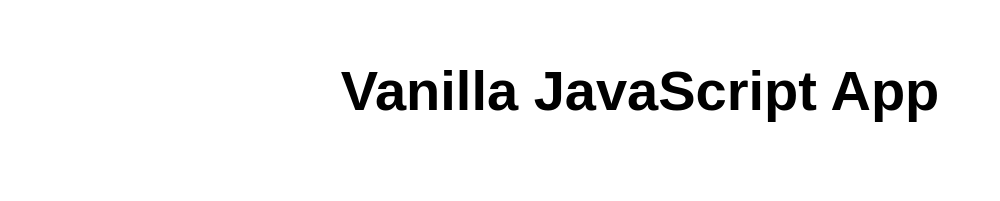
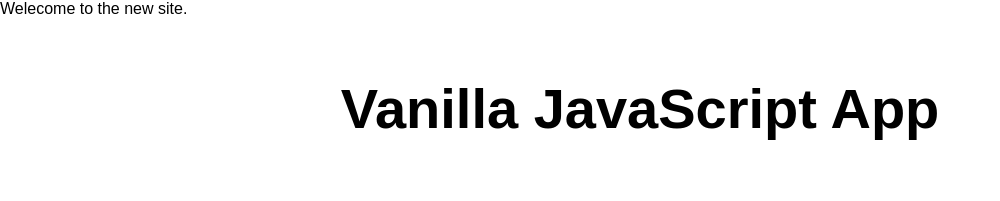
Before and after one commit to pmatthews05/static-web, a website: page src/index.html in a window 1280 px wide. Shown: the whole page, without its empty margins (0-1000 px from the left). Drawn offline with Linux system fonts and the light colour scheme.

Commit message:
Update index.html

```diff
--- a/src/index.html
+++ b/src/index.html
@@ -6,6 +6,7 @@
   <meta name="viewport" content="width=device-width, initial-scale=1.0">
   <link rel="stylesheet" href="styles.css">
   <title>Vanilla JavaScript App</title>
+  Welecome to the new site.
 </head>
 
 <body>
```
